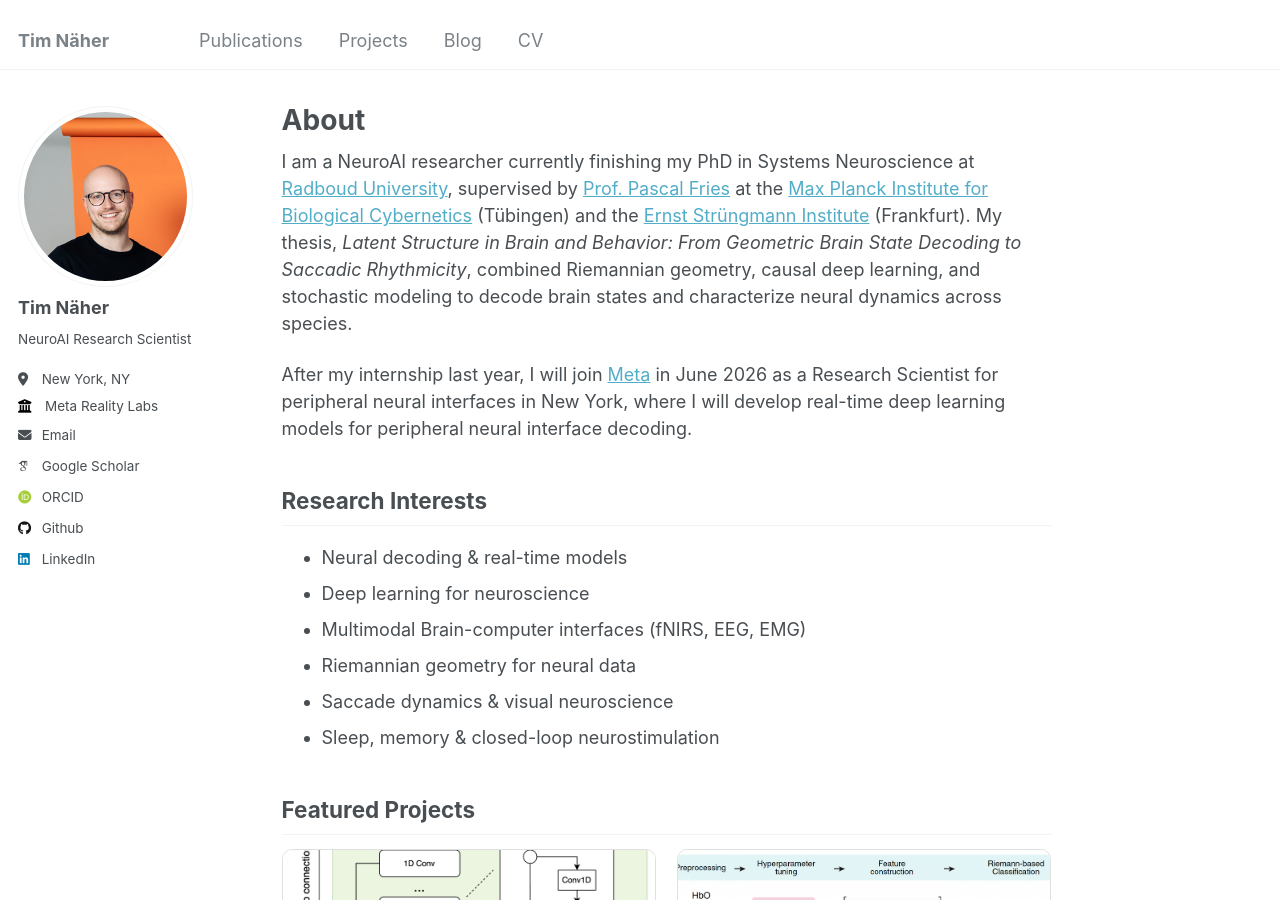
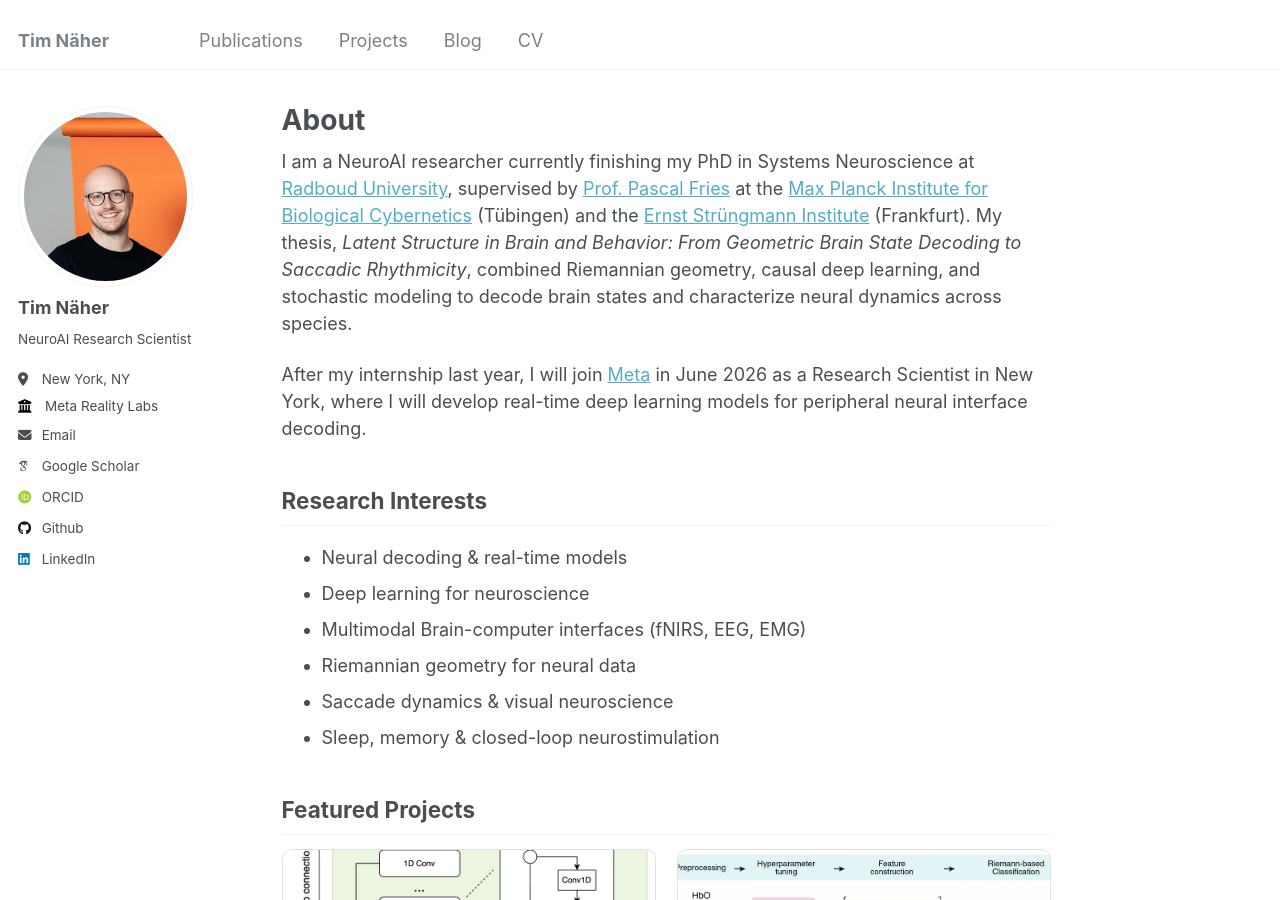
Before and after one commit to timnaher/timnaher.github.io, a Jekyll site: the page built from _pages/about.md, in a window 1280 px wide and 900 px high. Built offline with Jekyll 4.4.1, drawn with Linux system fonts in a browser that asks for light colours; some web fonts are replaced.

Commit message:
Remove redundant phrasing in about page bio
Co-Authored-By: Claude Opus 4.6 (1M context) <noreply@anthropic.com>

```diff
--- a/_pages/about.md
+++ b/_pages/about.md
@@ -9,7 +9,7 @@ redirect_from:
 
 I am a NeuroAI researcher currently finishing my PhD in Systems Neuroscience at [Radboud University](https://www.ru.nl/en), supervised by [Prof. Pascal Fries](https://www.kyb.tuebingen.mpg.de/person/59524/2549) at the [Max Planck Institute for Biological Cybernetics](https://www.kyb.tuebingen.mpg.de/en) (Tübingen) and the [Ernst Strüngmann Institute](https://www.esi-frankfurt.de/) (Frankfurt). My thesis, *Latent Structure in Brain and Behavior: From Geometric Brain State Decoding to Saccadic Rhythmicity*, combined Riemannian geometry, causal deep learning, and stochastic modeling to decode brain states and characterize neural dynamics across species.
 
-After my internship last year, I will join [Meta](https://about.meta.com/realitylabs/) in June 2026 as a Research Scientist for peripheral neural interfaces in New York, where I will develop real-time deep learning models for peripheral neural interface decoding.
+After my internship last year, I will join [Meta](https://about.meta.com/realitylabs/) in June 2026 as a Research Scientist in New York, where I will develop real-time deep learning models for peripheral neural interface decoding.
 
 
 ## Research Interests
```
